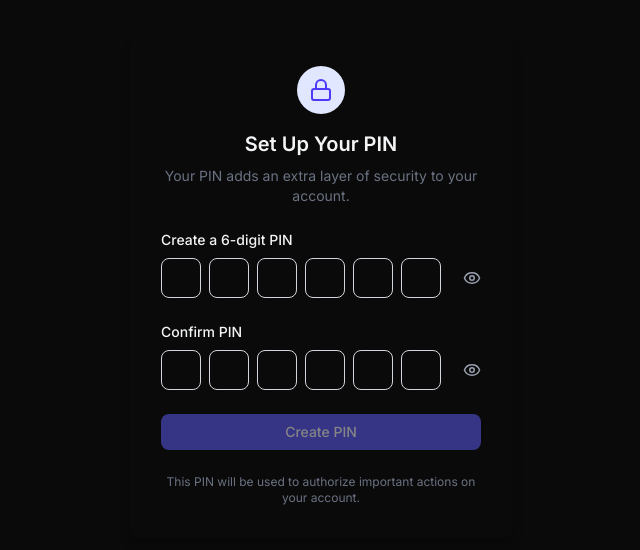
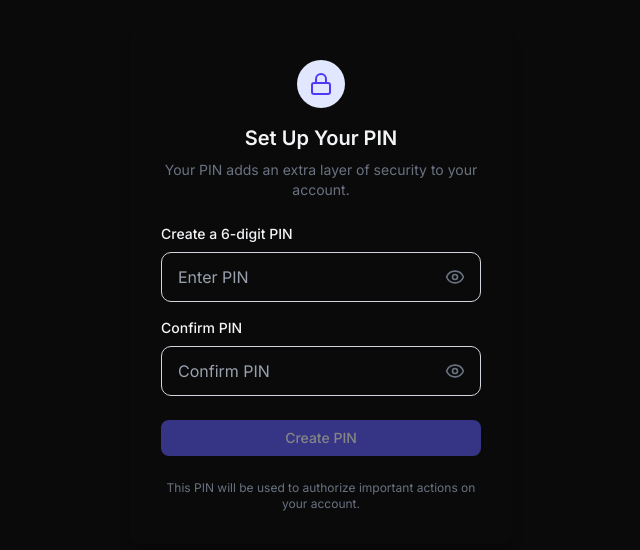
Before and after one commit to DivyamSingh19/syndic-ui, a Next.js app in the folder web/: page /onboarding/platformpin in a window 1280 px wide. Shown: the part 114-664 px from the top of the page, without its empty margins (319-959 px from the left). Built offline with nearby package versions, Linux system fonts and the light colour scheme.

Commit message:
redo the PIN pages

```diff
--- a/web/src/app/trial/page.tsx
+++ b/web/src/app/trial/page.tsx
@@ -20,13 +20,15 @@ import InitializePayment from "@/components/ui/ui-elements/buttons/initializeTra
 import SetupPin from "@/components/ui/ui-elements/SetupPin";
 import LocationForm from "@/components/ui/ui-elements/forms/LocationForm";
 import { RegisterForm } from "@/components/ui/ui-elements/forms/RegisterForm";
+import ResetPin from "@/components/ui/ui-elements/ResetPlatformPin";
 
 const page = () => {
   // const [pin, setPin] = useState("  ");
 
   return (
     <div className="flex flex-col gap-4 items-center justify-center min-h-screen">
-      <RegisterForm />
+      <ResetPin />
+      {/* <RegisterForm /> */}
 
       {/* <LocationForm/> */}
       {/* <SetupPin/> */}
@@ -49,7 +51,7 @@ const page = () => {
       <Back />
       <BestRoute />
       <PlatformSelector /> */}
-      {/* <PlatformPin/> */}
+      <PlatformPin />
       {/* <PaymentSuccess
         amount="1,500"
         currency="₹"
--- /dev/null
+++ b/web/src/components/ui/ui-elements/ResetPlatformPin.tsx
@@ -0,0 +1,187 @@
+"use client";
+import React, { useState } from "react";
+import { Eye, EyeOff } from "lucide-react";
+import { Shield } from "lucide-react";
+import { Button } from "@/components/ui/button";
+import LoaderSpinner from "@/components/ui/ui-elements/LoaderSpinner";
+import { useRouter } from "next/navigation";
+import { toast } from "sonner";
+
+const RP = () => {
+  const router = useRouter();
+  const [isLoading, setIsLoading] = useState(false);
+  const [showOldPin, setShowOldPin] = useState(false);
+  const [showNewPin, setShowNewPin] = useState(false);
+  const [showConfirmPin, setShowConfirmPin] = useState(false);
+  const [formData, setFormData] = useState({
+    oldPin: "",
+    newPin: "",
+    confirmPin: "",
+  });
+
+  const handleInputChange = (e: React.ChangeEvent<HTMLInputElement>) => {
+    const { name, value } = e.target;
+    // Only allow numeric input and limit to 6 digits
+    const numericValue = value.replace(/\D/g, "").slice(0, 6);
+    setFormData((prev) => ({
+      ...prev,
+      [name]: numericValue,
+    }));
+  };
+
+ const handleSubmit = async (e: React.FormEvent<HTMLFormElement>) => {
+   e.preventDefault();
+
+   // Validation
+   if (!formData.oldPin || !formData.newPin || !formData.confirmPin) {
+     toast.error("Please fill in all fields");
+     return;
+   }
+
+   if (formData.newPin !== formData.confirmPin) {
+     toast.error("New PIN and confirmation PIN do not match");
+     return;
+   }
+
+   if (formData.newPin.length < 4) {
+     toast.error("PIN must be at least 4 digits");
+     return;
+   }
+
+   if (formData.oldPin === formData.newPin) {
+     toast.error("New PIN must be different from old PIN");
+     return;
+   }
+
+   setIsLoading(true);
+
+   try {
+     // Replace with your actual API endpoint
+     const response = await fetch("/api/reset-pin", {
+       method: "POST",
+       headers: {
+         "Content-Type": "application/json",
+       },
+       body: JSON.stringify({
+         oldPin: formData.oldPin,
+         newPin: formData.newPin,
+       }),
+     });
+
+     if (response.ok) {
+       const result = await response.json();
+       toast.success("PIN reset successfully!");
+       // Navigate to the specified route
+       router.push("/dashboard/create-transactions/step-3");
+     } else {
+       const errorData = await response.json();
+       toast.error(errorData.message || "Failed to reset PIN");
+     }
+   } catch (error) {
+     console.error("Reset PIN error:", error);
+     toast.error("An unexpected error occurred. Please try again.");
+   } finally {
+     setIsLoading(false);
+   }
+ };
+
+  return (
+    <div className="flex min-h-screen items-center justify-center p-4">
+      <div className="flex flex-col items-center p-8 bg-background shadow-lg rounded-lg max-w-sm mx-auto">
+        <Shield size={48} className="text-indigo-600 mb-4" />
+
+        <h2 className="mb-2 text-2xl font-bold text-gray-100">
+          Reset Your Platform PIN
+        </h2>
+        <p className="mb-6 text-sm text-gray-500 text-center">
+          Just a few steps to get you back on track.
+        </p>
+
+        <form className="space-y-4 w-full" onSubmit={handleSubmit}>
+          <div className="relative">
+            <input
+              type={showOldPin ? "text" : "password"}
+              name="oldPin"
+              placeholder="Old PIN"
+              value={formData.oldPin}
+              onChange={handleInputChange}
+              className="w-full rounded-lg border border-gray-300 py-3 pl-4 pr-12 text-gray-700 placeholder-gray-400 focus:border-blue-500 focus:outline-none"
+              required
+              maxLength={6}
+            />
+            <span
+              className="absolute inset-y-0 right-4 flex cursor-pointer items-center"
+              onClick={() => setShowOldPin(!showOldPin)}
+            >
+              {showOldPin ? (
+                <EyeOff className="h-5 w-5 text-gray-500" />
+              ) : (
+                <Eye className="h-5 w-5 text-gray-500" />
+              )}
+            </span>
+          </div>
+
+          <div className="relative">
+            <input
+              type={showNewPin ? "text" : "password"}
+              name="newPin"
+              placeholder="New PIN"
+              value={formData.newPin}
+              onChange={handleInputChange}
+              className="w-full rounded-lg border border-gray-300 py-3 pl-4 pr-12 text-gray-700 placeholder-gray-400 focus:border-blue-500 focus:outline-none"
+              required
+              maxLength={6}
+            />
+            <span
+              className="absolute inset-y-0 right-4 flex cursor-pointer items-center"
+              onClick={() => setShowNewPin(!showNewPin)}
+            >
+              {showNewPin ? (
+                <EyeOff className="h-5 w-5 text-gray-500" />
+              ) : (
+                <Eye className="h-5 w-5 text-gray-500" />
+              )}
+            </span>
+          </div>
+
+          <div className="relative">
+            <input
+              type={showConfirmPin ? "text" : "password"}
+              name="confirmPin"
+              placeholder="Confirm New PIN"
+              value={formData.confirmPin}
+              onChange={handleInputChange}
+              className="w-full rounded-lg border border-gray-300 py-3 pl-4 pr-12 text-gray-700 placeholder-gray-400 focus:border-blue-500 focus:outline-none"
+              required
+              maxLength={6}
+            />
+            <span
+              className="absolute inset-y-0 right-4 flex cursor-pointer items-center"
+              onClick={() => setShowConfirmPin(!showConfirmPin)}
+            >
+              {showConfirmPin ? (
+                <EyeOff className="h-5 w-5 text-gray-500" />
+              ) : (
+                <Eye className="h-5 w-5 text-gray-500" />
+              )}
+            </span>
+          </div>
+
+          <Button
+            type="submit"
+            disabled={isLoading}
+            className="w-full rounded-lg bg-blue-600 py-3 font-semibold text-white transition-colors hover:bg-blue-700 focus:outline-none disabled:bg-blue-400"
+          >
+            {isLoading ? (
+              <LoaderSpinner message="Resetting PIN" color="white" />
+            ) : (
+              "Reset PIN"
+            )}
+          </Button>
+        </form>
+      </div>
+    </div>
+  );
+};
+
+export default RP;
--- a/web/src/components/ui/ui-elements/SetupPin.tsx
+++ b/web/src/components/ui/ui-elements/SetupPin.tsx
@@ -1,5 +1,5 @@
 "use client";
-import React, { useState, useRef, ChangeEvent, KeyboardEvent } from "react";
+import React, { useState } from "react";
 import { Lock, Eye, EyeOff } from "lucide-react";
 import { Button } from "../button";
 import { useRouter } from "next/navigation";
@@ -18,128 +18,48 @@ const SetupPin = ({
 }: SetupPinProps) => {
   const router = useRouter();
 
-  const [createPin, setCreatePin] = useState<string[]>(
-    Array(pinLength).fill("")
-  );
-  const [confirmPin, setConfirmPin] = useState<string[]>(
-    Array(pinLength).fill("")
-  );
+  const [createPin, setCreatePin] = useState("");
+  const [confirmPin, setConfirmPin] = useState("");
   const [showCreatePin, setShowCreatePin] = useState(false);
   const [showConfirmPin, setShowConfirmPin] = useState(false);
   const [error, setError] = useState<string | null>(null);
 
-  const createPinRefs = useRef<(HTMLInputElement | null)[]>([]);
-  const confirmPinRefs = useRef<(HTMLInputElement | null)[]>([]);
-
-  const handlePinChange = (
-    e: ChangeEvent<HTMLInputElement>,
-    index: number,
-    pinState: string[],
-    setPinState: React.Dispatch<React.SetStateAction<string[]>>,
-    refs: React.MutableRefObject<(HTMLInputElement | null)[]>
+  const handleInputChange = (
+    e: React.ChangeEvent<HTMLInputElement>,
+    setter: React.Dispatch<React.SetStateAction<string>>
   ) => {
-    const val = e.target.value.replace(/\D/g, "");
-    const newPin = [...pinState];
-    if (val.match(/^[0-9]$/) || val === "") {
-      newPin[index] = val;
-      setPinState(newPin);
-      setError(null);
-
-      if (val !== "" && index < pinLength - 1) {
-        refs.current[index + 1]?.focus();
-      }
-    }
+    const numericValue = e.target.value.replace(/\D/g, "").slice(0, pinLength);
+    setter(numericValue);
+    setError(null);
   };
 
-  const handlePinKeyDown = (
-    e: KeyboardEvent<HTMLInputElement>,
-    index: number,
-    pinState: string[],
-    refs: React.MutableRefObject<(HTMLInputElement | null)[]>
-  ) => {
-    if (e.key === "Backspace" && pinState[index] === "" && index > 0) {
-      refs.current[index - 1]?.focus();
-    } else if (e.key === "ArrowLeft" && index > 0) {
-      refs.current[index - 1]?.focus();
-    } else if (e.key === "ArrowRight" && index < pinLength - 1) {
-      refs.current[index + 1]?.focus();
-    }
-  };
-
-  const handleCreatePin = () => {
-    const newPin = createPin.join("");
-    const confirmedPin = confirmPin.join("");
-
-    if (newPin.length !== pinLength) {
+  const handleCreatePin = async () => {
+    if (createPin.length !== pinLength) {
       setError(`Please create a ${pinLength}-digit PIN.`);
       return;
     }
-    if (confirmedPin.length !== pinLength) {
+    if (confirmPin.length !== pinLength) {
       setError(`Please confirm your ${pinLength}-digit PIN.`);
       return;
     }
-    if (newPin !== confirmedPin) {
+    if (createPin !== confirmPin) {
       setError("PINs do not match. Please try again.");
       return;
     }
 
+    // You can add your API call here to save the new PIN
+    // const response = await fetch('/api/set-pin', { ... });
+    // if (!response.ok) {
+    //   setError('Failed to set PIN. Please try again.');
+    //   return;
+    // }
+
     setError(null);
-    onPinCreated?.(newPin);
+    onPinCreated?.(createPin);
 
-    // Show success toast before redirecting
     toast.success("PIN created successfully!");
-
-    // Redirect to the dashboard page
     router.push("/dashboard");
   };
-
-  const renderPinInputs = (
-    pinState: string[],
-    setPinState: React.Dispatch<React.SetStateAction<string[]>>,
-    refs: React.MutableRefObject<(HTMLInputElement | null)[]>,
-    showPin: boolean,
-    toggleShowPin: () => void,
-    label: string
-  ) => (
-    <div className="w-full mb-6">
-      <label className="block text-sm font-medium text-gray-100 mb-2">
-        {label}
-      </label>
-      <div className="flex items-center justify-between space-x-3">
-        {/* Inputs */}
-        <div className="flex space-x-2">
-          {pinState.map((digit, index) => (
-            <input
-              key={index}
-              type={showPin ? "text" : "password"}
-              maxLength={1}
-              value={digit}
-              onChange={(e) =>
-                handlePinChange(e, index, pinState, setPinState, refs)
-              }
-              onKeyDown={(e) => handlePinKeyDown(e, index, pinState, refs)}
-              onFocus={(e) => e.target.select()}
-              ref={(el) => {
-                refs.current[index] = el;
-              }}
-              className="w-10 h-10 text-center text-lg font-bold border border-gray-300 rounded-md focus:ring-2 focus:ring-indigo-500 focus:border-transparent bg-background text-gray-100"
-              autoComplete="new-password"
-            />
-          ))}
-        </div>
-
-        {/* Eye icon */}
-        <button
-          type="button"
-          onClick={toggleShowPin}
-          className="text-gray-400 hover:text-gray-600 focus:outline-none"
-          aria-label={showPin ? "Hide PIN" : "Show PIN"}
-        >
-          {showPin ? <EyeOff size={18} /> : <Eye size={18} />}
-        </button>
-      </div>
-    </div>
-  );
 
   return (
     <div
@@ -159,25 +79,67 @@ const SetupPin = ({
         Your PIN adds an extra layer of security to your account.
       </p>
 
-      {/* Create PIN */}
-      {renderPinInputs(
-        createPin,
-        setCreatePin,
-        createPinRefs,
-        showCreatePin,
-        () => setShowCreatePin(!showCreatePin),
-        `Create a ${pinLength}-digit PIN`
-      )}
+      {/* Create PIN Input */}
+      <div className="w-full relative mb-4">
+        <label
+          htmlFor="create-pin"
+          className="block text-sm font-medium text-gray-100 mb-2"
+        >
+          Create a {pinLength}-digit PIN
+        </label>
+        <div className="relative flex items-center">
+          <input
+            id="create-pin"
+            type={showCreatePin ? "text" : "password"}
+            value={createPin}
+            onChange={(e) => handleInputChange(e, setCreatePin)}
+            placeholder="Enter PIN"
+            maxLength={pinLength}
+            className="w-full rounded-lg border border-gray-300 py-3 pl-4 pr-12 text-gray-700 placeholder-gray-400 focus:border-blue-500 focus:outline-none bg-transparent"
+          />
+          <span
+            className="absolute right-4 flex cursor-pointer items-center"
+            onClick={() => setShowCreatePin(!showCreatePin)}
+          >
+            {showCreatePin ? (
+              <EyeOff size={20} className="text-gray-500" />
+            ) : (
+              <Eye size={20} className="text-gray-500" />
+            )}
+          </span>
+        </div>
+      </div>
 
-      {/* Confirm PIN */}
-      {renderPinInputs(
-        confirmPin,
-        setConfirmPin,
-        confirmPinRefs,
-        showConfirmPin,
-        () => setShowConfirmPin(!showConfirmPin),
-        "Confirm PIN"
-      )}
+      {/* Confirm PIN Input */}
+      <div className="w-full relative mb-6">
+        <label
+          htmlFor="confirm-pin"
+          className="block text-sm font-medium text-gray-100 mb-2"
+        >
+          Confirm PIN
+        </label>
+        <div className="relative flex items-center">
+          <input
+            id="confirm-pin"
+            type={showConfirmPin ? "text" : "password"}
+            value={confirmPin}
+            onChange={(e) => handleInputChange(e, setConfirmPin)}
+            placeholder="Confirm PIN"
+            maxLength={pinLength}
+            className="w-full rounded-lg border border-gray-300 py-3 pl-4 pr-12 text-gray-700 placeholder-gray-400 focus:border-blue-500 focus:outline-none bg-transparent"
+          />
+          <span
+            className="absolute right-4 flex cursor-pointer items-center"
+            onClick={() => setShowConfirmPin(!showConfirmPin)}
+          >
+            {showConfirmPin ? (
+              <EyeOff size={20} className="text-gray-500" />
+            ) : (
+              <Eye size={20} className="text-gray-500" />
+            )}
+          </span>
+        </div>
+      </div>
 
       {/* Error */}
       {error && (
@@ -188,8 +150,7 @@ const SetupPin = ({
       <Button
         onClick={handleCreatePin}
         disabled={
-          createPin.join("").length !== pinLength ||
-          confirmPin.join("").length !== pinLength
+          createPin.length !== pinLength || confirmPin.length !== pinLength
         }
         className="w-full bg-indigo-500 hover:bg-indigo-600 text-white font-medium py-2 rounded-md transition-colors"
       >
```
Also changed, not shown: web/src/app/resetPin/page.tsx (added, +12 -0 lines), web/src/components/ui/ui-elements/PlatformPin.tsx (+11 -24 lines).
